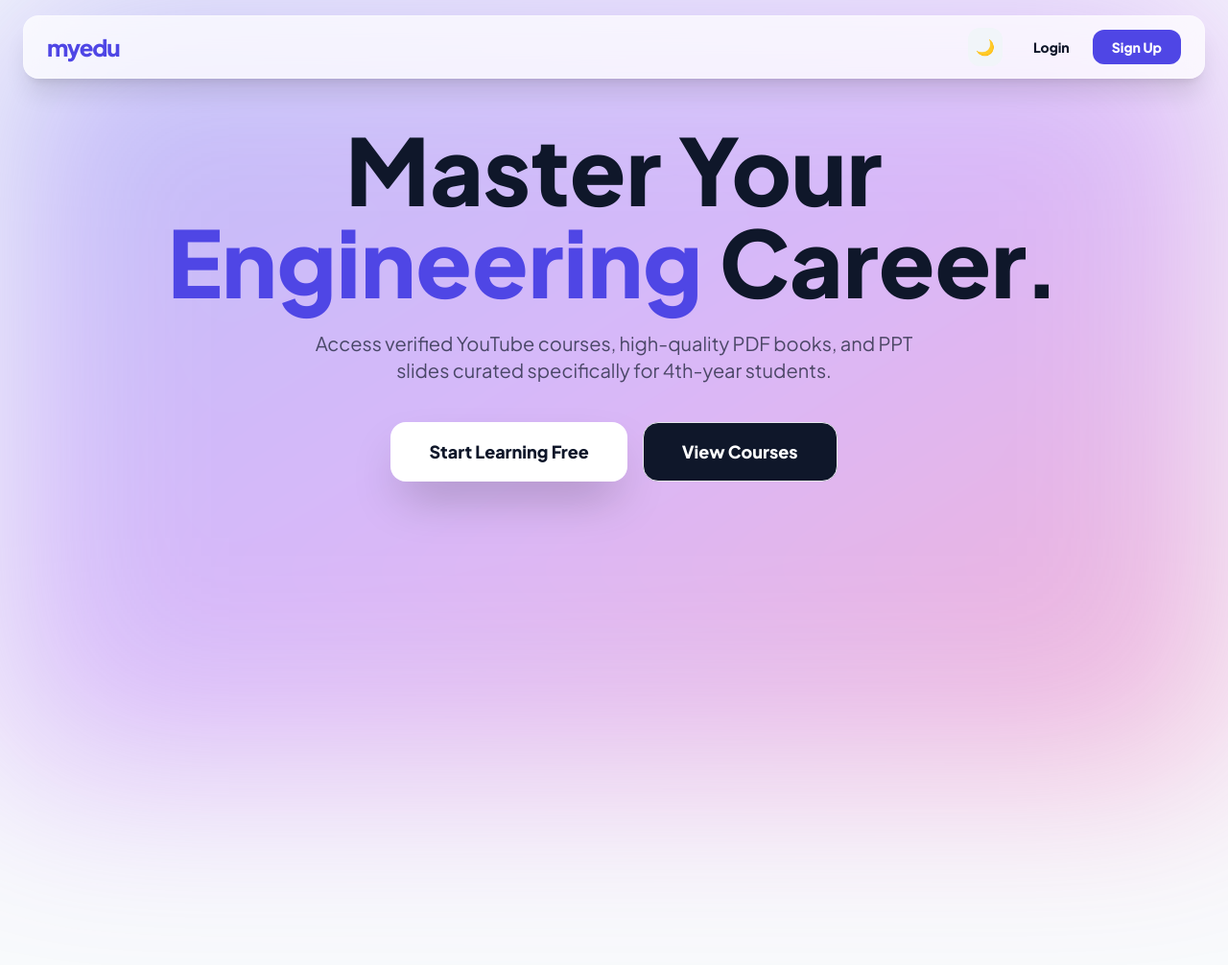
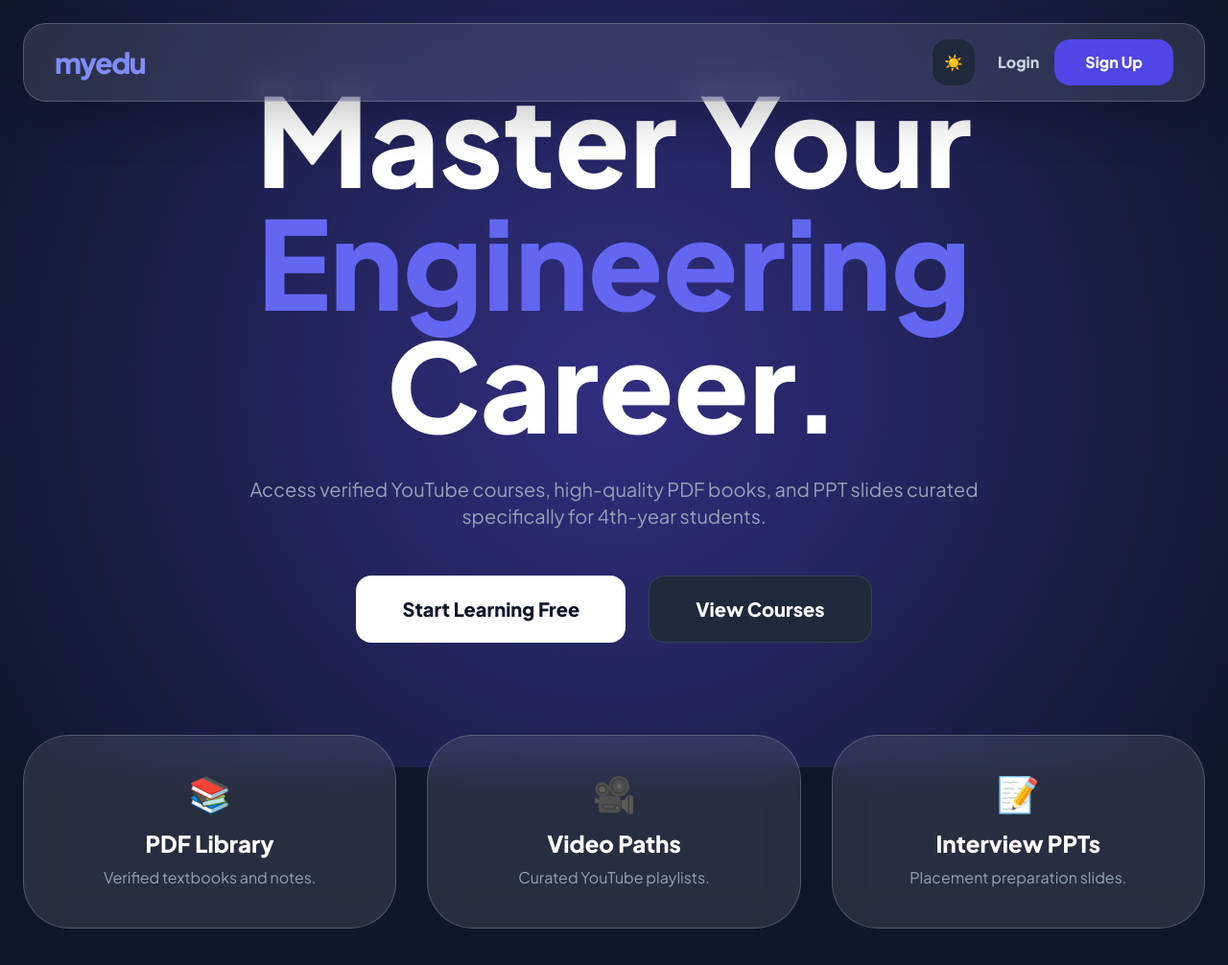
Before and after one commit to Pari509/myedu, a plain HTML site: page index.html in a window 1280 px wide. Shown: the top 1006 px of the page at 96% size. Before the commit the page ends 800 px from the top, so only its background shows below. Drawn offline with nearby package versions, Linux system fonts and the light colour scheme.

Commit message:
Update index.html

```diff
--- a/index.html
+++ b/index.html
@@ -1,5 +1,5 @@
 <!DOCTYPE html>
-<html lang="en" class="light">
+<html lang="en" class="dark">
 <head>
     <meta charset="UTF-8">
     <meta name="viewport" content="width=device-width, initial-scale=1.0">
@@ -11,48 +11,78 @@
         body { font-family: 'Plus Jakarta Sans', sans-serif; transition: background-color 0.5s ease; overflow-x: hidden; }
         .page { display: none; opacity: 0; transform: translateY(20px); }
         .page.active { display: block; }
-        .glass { background: rgba(255, 255, 255, 0.75); backdrop-filter: blur(20px); border: 1px solid rgba(255,255,255,0.3); }
-        .dark .glass { background: rgba(30, 41, 59, 0.7); border: 1px solid rgba(255,255,255,0.1); }
-        .mesh-bg { position: fixed; top: 0; left: 0; width: 100%; height: 100%; z-index: -1; filter: blur(100px); opacity: 0.4; }        .dark { background-color: #0f172a; color: #f8fafc; }
+        .glass { background: rgba(255, 255, 255, 0.1); backdrop-filter: blur(20px); border: 1px solid rgba(255,255,255,0.2); }
+        .mesh-bg {
+            position: fixed; top: 0; left: 0; width: 100%; height: 100%; z-index: -1;
+            background: radial-gradient(circle at 50% 50%, #312e81 0%, #0f172a 100%);
+        }
+        .hero-gradient {
+            background: linear-gradient(to bottom, transparent, rgba(15, 23, 42, 0.9));
+        }
     </style>
-</head>
-<body class="bg-slate-50 text-slate-900 dark:bg-[#0f172a] dark:text-slate-100">
-    <div class="mesh-bg bg-gradient-to-br from-indigo-500 via-purple-500 to-pink-500"></div>
+</head><body class="bg-[#0f172a] text-white">
+    <div class="mesh-bg"></div>
 
-    <nav class="fixed top-0 w-full z-50 px-6 py-4">
-        <div class="max-w-7xl mx-auto glass rounded-2xl px-6 py-3 flex justify-between items-center shadow-xl">
-            <h1 class="text-2xl font-black tracking-tighter text-indigo-600 cursor-pointer" onclick="showPage('home')">myedu</h1>
-            <div class="flex items-center gap-4">
-                <button onclick="toggleTheme()" class="p-2 rounded-xl bg-slate-100 dark:bg-slate-800 transition">
-                    <span class="dark:hidden">🌙</span><span class="hidden dark:inline">☀️</span>
-                </button>
-                <div id="navAuth" class="flex gap-2">
-                    <button onclick="showPage('login')" class="text-sm font-bold px-4">Login</button>
-                    <button onclick="showPage('signup')" class="bg-indigo-600 text-white px-5 py-2 rounded-xl font-bold text-sm">Sign Up</button>
+    <!-- NAVIGATION -->
+    <nav class="fixed top-0 w-full z-50 px-6 py-6">
+        <div class="max-w-7xl mx-auto glass rounded-3xl px-8 py-4 flex justify-between items-center shadow-2xl">
+            <h1 class="text-3xl font-black tracking-tighter text-indigo-400 cursor-pointer" onclick="showPage('home')">myedu</h1>
+            <div class="flex items-center gap-6">                <button onclick="toggleTheme()" class="bg-slate-800 p-3 rounded-2xl">☀️</button>
+                <div id="navAuth" class="flex gap-4">
+                    <button onclick="showPage('login')" class="font-bold text-slate-300">Login</button>
+                    <button onclick="showPage('signup')" class="bg-indigo-600 px-8 py-3 rounded-2xl font-bold hover:bg-indigo-500 transition">Sign Up</button>
                 </div>
             </div>
-        </div>    </nav>
+        </div>
+    </nav>
 
-    <section id="home" class="page active pt-32 pb-20">
-        <div class="max-w-6xl mx-auto text-center px-6 mb-20">
-            <h2 class="text-6xl md:text-8xl font-black leading-tight mb-6">Master Your <br><span class="text-indigo-600">Engineering</span> Career.</h2>
-            <p class="text-xl opacity-70 mb-10 max-w-2xl mx-auto">Access verified YouTube courses, high-quality PDF books, and PPT slides curated specifically for 4th-year students.</p>
-            <div class="flex justify-center gap-4">
-                <button onclick="showPage('signup')" class="bg-white text-slate-900 px-10 py-4 rounded-2xl font-bold text-lg shadow-2xl transition">Start Learning Free</button>                <button onclick="showPage('dashboard')" class="bg-slate-900 text-white px-10 py-4 rounded-2xl font-bold text-lg border hover:bg-slate-800 transition">View Courses</button>
+    <!-- PAGE: HOME -->
+    <section id="home" class="page active min-h-screen flex flex-col items-center justify-center pt-20">
+        <div class="max-w-6xl mx-auto text-center px-6">
+            <h2 class="text-7xl md:text-9xl font-black leading-tight mb-8">Master Your <br><span class="text-indigo-500">Engineering</span> Career.</h2>
+            <p class="text-xl text-slate-400 mb-12 max-w-3xl mx-auto">Access verified YouTube courses, high-quality PDF books, and PPT slides curated specifically for 4th-year students.</p>            <div class="flex justify-center gap-6">
+                <button onclick="showPage('signup')" class="bg-white text-slate-900 px-12 py-5 rounded-2xl font-bold text-xl hover:scale-105 transition">Start Learning Free</button>
+                <button onclick="showPage('dashboard')" class="bg-slate-800 text-white px-12 py-5 rounded-2xl font-bold text-xl border border-slate-700 hover:bg-slate-700 transition">View Courses</button>
             </div>
+        </div>
+
+        <div class="max-w-7xl mx-auto px-6 grid grid-cols-1 md:grid-cols-3 gap-8 mt-24">
+            <div class="glass p-10 rounded-[3rem] text-center">
+                <div class="text-4xl mb-4">📚</div>
+                <h3 class="text-2xl font-bold mb-2">PDF Library</h3>
+                <p class="text-slate-400">Verified textbooks and notes.</p>
+            </div>
+            <div class="glass p-10 rounded-[3rem] text-center">
+                <div class="text-4xl mb-4">🎥</div>                <h3 class="text-2xl font-bold mb-2">Video Paths</h3>
+                <p class="text-slate-400">Curated YouTube playlists.</p>
+            </div>
+            <div class="glass p-10 rounded-[3rem] text-center">
+                <div class="text-4xl mb-4">📝</div>
+                <h3 class="text-2xl font-bold mb-2">Interview PPTs</h3>
+                <p class="text-slate-400">Placement preparation slides.</p>            </div>
         </div>
     </section>
 
-    <!-- ... (Login, Signup, Dashboard pages follow same logic) ... -->
+    <!-- OTHER PAGES (HIDDEN BY DEFAULT) -->
+    <section id="login" class="page pt-40 flex justify-center">
+        <div class="glass p-12 rounded-[3rem] w-full max-w-md">
+            <h2 class="text-3xl font-bold mb-8">Login</h2>
+            <input type="text" placeholder="Username" class="w-full bg-slate-900/50 p-5 rounded-2xl mb-4 outline-none border border-slate-700">
+            <input type="password" placeholder="Password" class="w-full bg-slate-900/50 p-5 rounded-2xl mb-8 outline-none border border-slate-700">
+            <button class="w-full bg-indigo-600 py-5 rounded-2xl font-bold">Sign In</button>
+        </div>
+    </section>
 
     <script>
         function showPage(pageId) {
             document.querySelectorAll('.page').forEach(p => p.classList.remove('active'));
             const target = document.getElementById(pageId);
             target.classList.add('active');
-            gsap.fromTo(target, { opacity: 0, y: 20 }, { opacity: 1, y: 0, duration: 0.5 });
+            gsap.fromTo(target, { opacity: 0, y: 30 }, { opacity: 1, y: 0, duration: 0.6, ease: "power4.out" });
         }
-        function toggleTheme() { document.documentElement.classList.toggle('dark'); }
+        function toggleTheme() {
+            document.documentElement.classList.toggle('dark');
+        }
         window.onload = () => { showPage('home'); };
     </script>
 </body>
```
